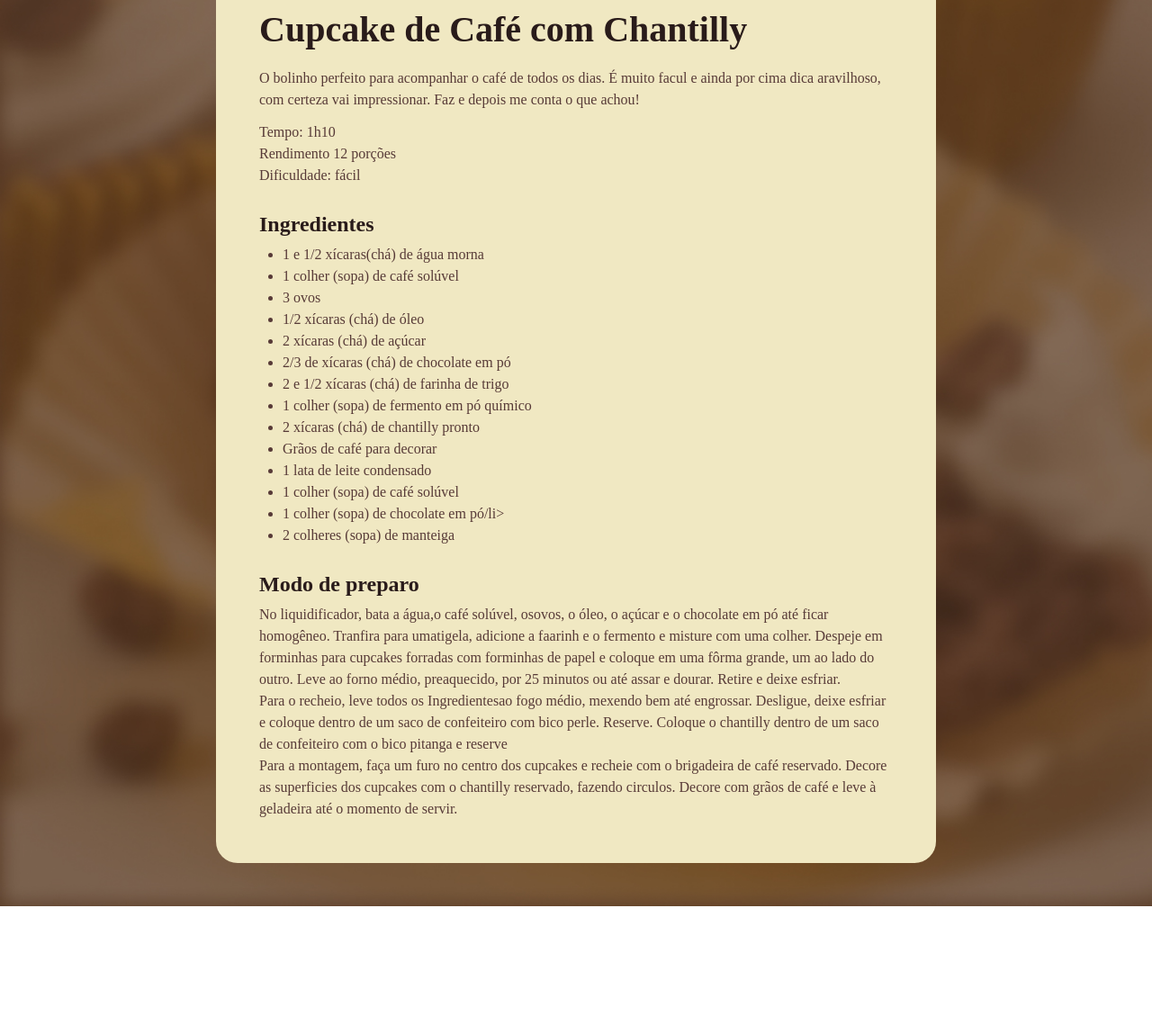
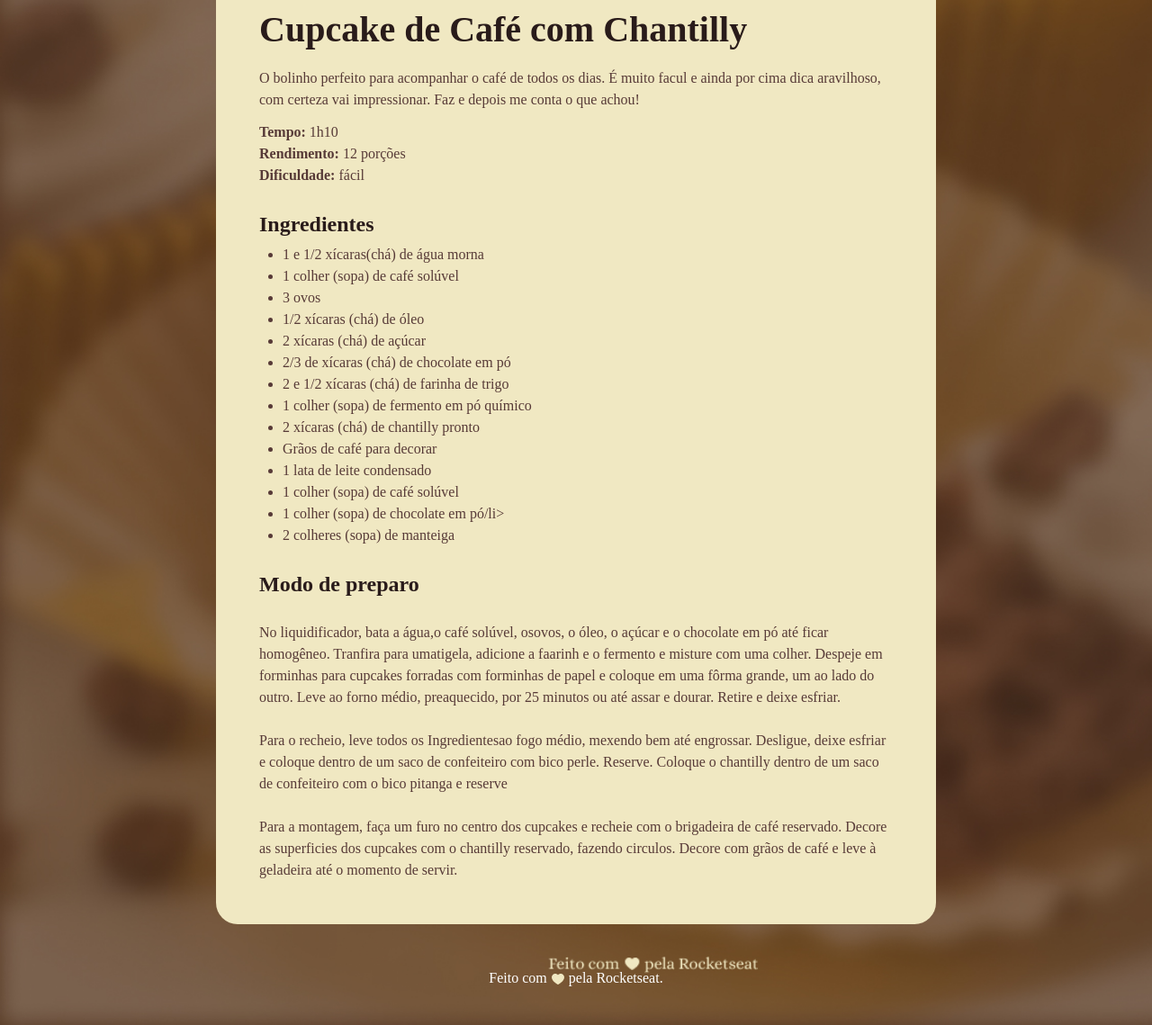
Before and after one commit to Dan-DYFG/Receita, a plain HTML site: page index.html in a window 1280 px wide. Shown: the part 663-1802 px from the top of the page at 90% size. Before the commit the page ends 1670 px from the top, so only its background shows below. Drawn offline with Linux system fonts and the light colour scheme; a web font is replaced by a local one.

Commit message:
Adicionando Footer/ Rodapé

```diff
--- a/index.html
+++ b/index.html
@@ -22,9 +22,9 @@
           </p>
 
           <p>
-            Tempo: 1h10 <br>
-            Rendimento 12 porções <br>
-            Dificuldade: fácil
+            <strong>Tempo:</strong> 1h10 <br>
+            <strong>Rendimento:</strong> 12 porções <br>
+            <strong>Dificuldade:</strong> fácil
         </p>
         </section>
 
@@ -74,5 +74,8 @@
         </section>
       </main>
     </div>
+    <footer>
+        <p>Feito com <img src="img/ph_heart-fill.svg" alt="Foto de um coracao"> pela Rocketseat.</p>
+    </footer>
   </body>
 </html>
--- a/style/style.css
+++ b/style/style.css
@@ -45,7 +45,9 @@ h1, h2{
 .about > p {
     margin-top: 12px;
 }
-
+p {
+    margin-top: 24px;
+}
 section + section {
     margin-top: 24px;
 }
@@ -53,3 +55,11 @@ section + section {
 ul {
     padding-left: 26px;
 }
+footer{
+    color: white;
+    text-align: center;
+    padding-bottom: 40px;
+}
+footer img {
+    vertical-align: middle;
+}
```
